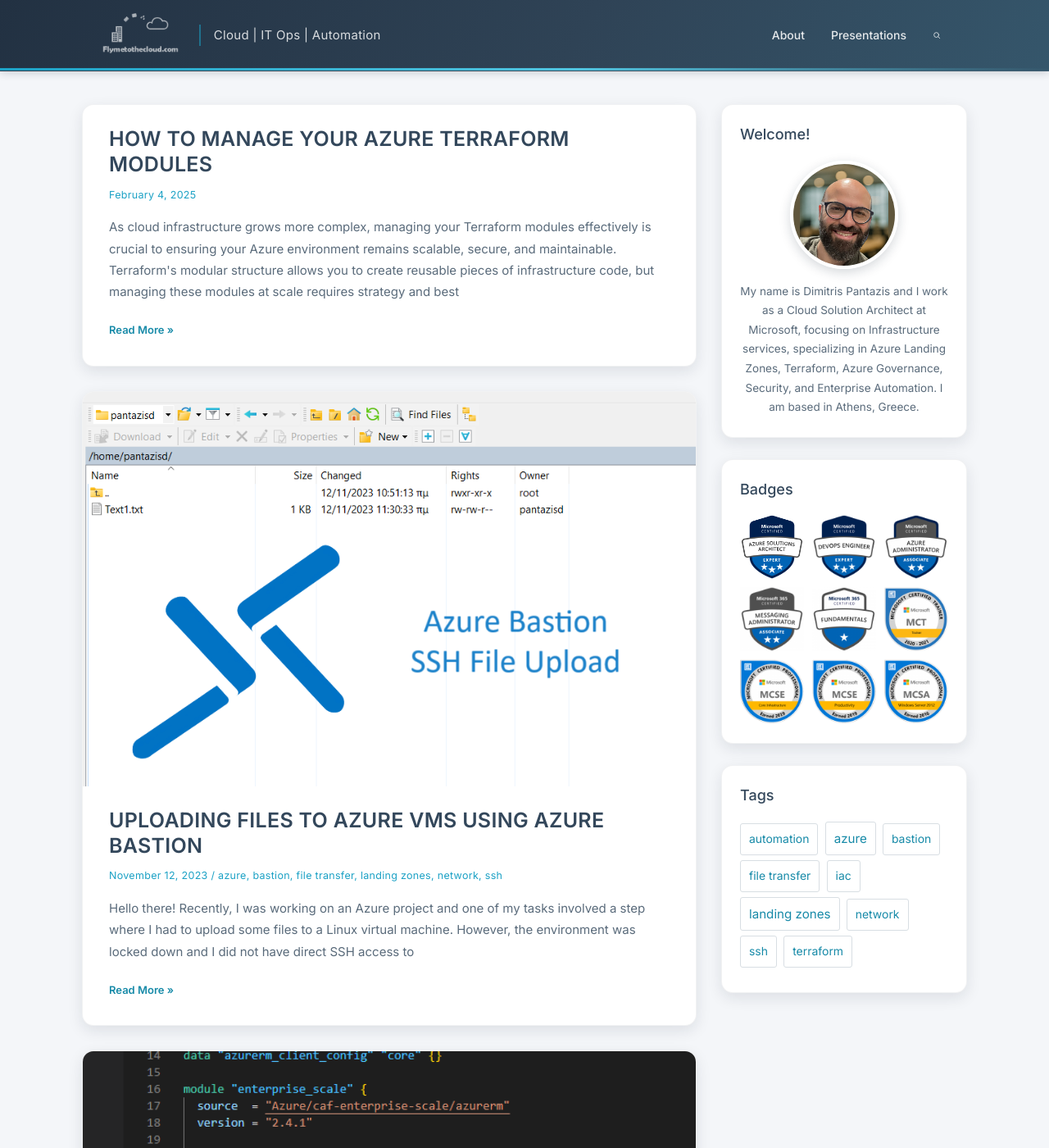
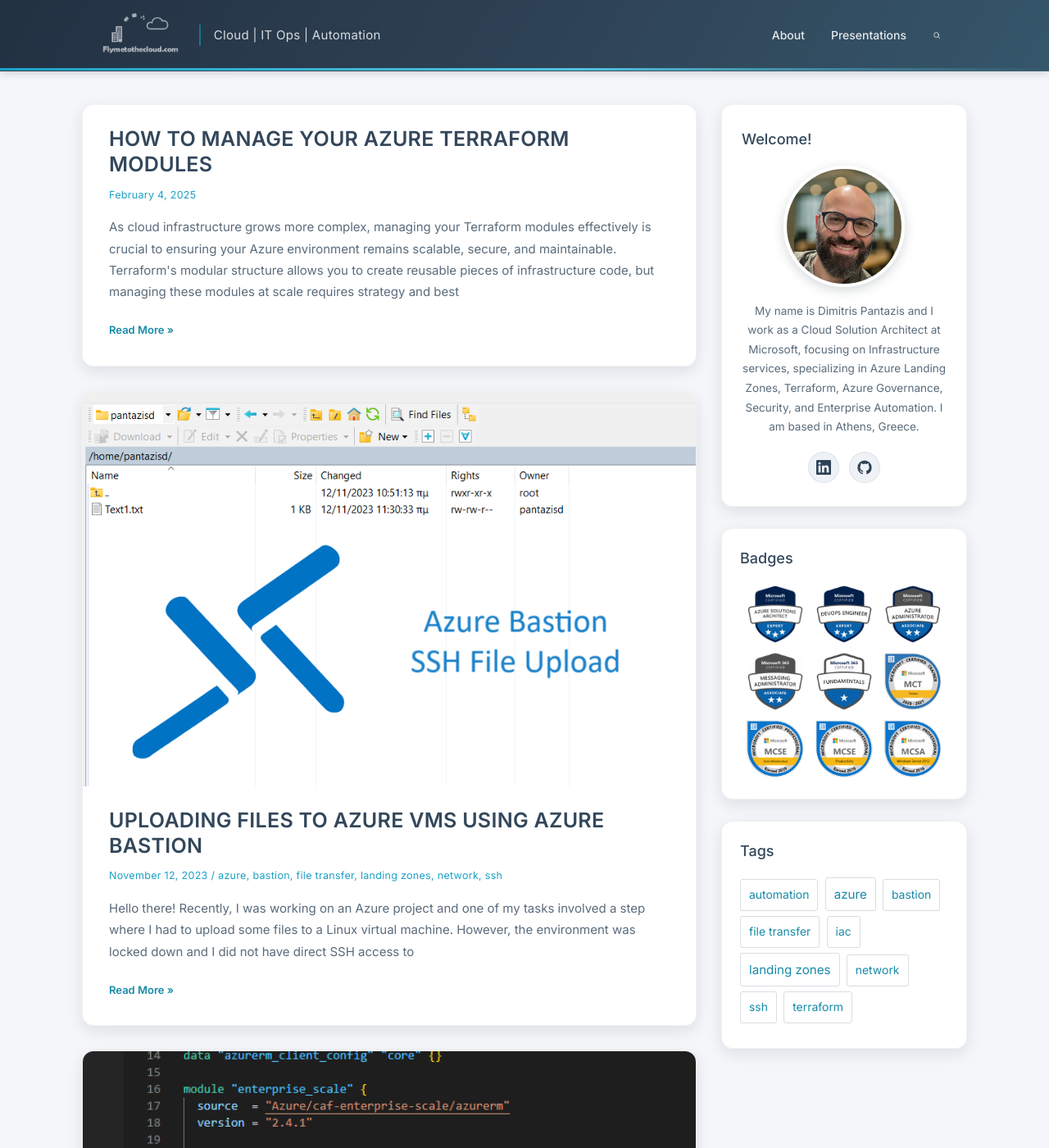
Before and after one commit to dpantaz/flymetothecloud, a Jekyll site: the page built from index.md, in a window 1280 px wide and 1400 px high. Shown: the whole window at 82% size. Built offline with Jekyll 4.4.1, drawn with Linux system fonts in a browser that asks for light colours.

Commit message:
Rebalance sidebar to lead with the profile
Make the profile the visual anchor over the certifications: enlarge the
avatar (132->148px), add extra card padding, and add LinkedIn/GitHub icon
buttons (URLs from the About page). Reduce badge size ~11% with more gap
and a slight desaturation so the colorful grid no longer outweighs the
profile.

Co-authored-by: Copilot App <223556219+Copilot@users.noreply.github.com>
Copilot-Session: 3dd01e10-cf7f-4105-8805-ccea87f7022f

```diff
--- a/_config.yml
+++ b/_config.yml
@@ -19,6 +19,9 @@ author:
     Landing Zones, Terraform, Azure Governance, Security, and Enterprise
     Automation.
     I am based in Athens, Greece.
+  social:
+    linkedin: https://www.linkedin.com/in/dpantaz/
+    github: https://github.com/dpantaz
 
 # --- Navigation --------------------------------------------------------------
 nav:
--- a/_includes/sidebar.html
+++ b/_includes/sidebar.html
@@ -6,6 +6,20 @@
     <div class="welcome-body">
       {% if site.author.photo %}<img class="welcome-photo" src="{{ site.author.photo | relative_url }}" alt="{{ site.author.name }}">{% endif %}
       <p>{{ site.author.bio }}</p>
+      {% if site.author.social %}
+      <div class="welcome-social">
+        {% if site.author.social.linkedin %}
+        <a href="{{ site.author.social.linkedin }}" class="social-link" aria-label="LinkedIn" title="LinkedIn" target="_blank" rel="noopener">
+          <svg viewBox="0 0 24 24" width="18" height="18" fill="currentColor" aria-hidden="true"><path d="M20.45 20.45h-3.56v-5.57c0-1.33-.02-3.04-1.85-3.04-1.85 0-2.14 1.45-2.14 2.94v5.67H9.35V9h3.42v1.56h.05c.48-.9 1.63-1.85 3.36-1.85 3.6 0 4.27 2.37 4.27 5.45v6.29zM5.34 7.43a2.07 2.07 0 1 1 0-4.14 2.07 2.07 0 0 1 0 4.14zM7.12 20.45H3.55V9h3.57v11.45zM22.22 0H1.77C.79 0 0 .77 0 1.72v20.56C0 23.23.79 24 1.77 24h20.45c.98 0 1.78-.77 1.78-1.72V1.72C24 .77 23.2 0 22.22 0z"/></svg>
+        </a>
+        {% endif %}
+        {% if site.author.social.github %}
+        <a href="{{ site.author.social.github }}" class="social-link" aria-label="GitHub" title="GitHub" target="_blank" rel="noopener">
+          <svg viewBox="0 0 24 24" width="18" height="18" fill="currentColor" aria-hidden="true"><path d="M12 .5A11.5 11.5 0 0 0 .5 12a11.5 11.5 0 0 0 7.86 10.92c.58.1.79-.25.79-.56v-2c-3.2.7-3.88-1.37-3.88-1.37-.53-1.34-1.29-1.7-1.29-1.7-1.06-.72.08-.7.08-.7 1.17.08 1.78 1.2 1.78 1.2 1.04 1.78 2.73 1.27 3.4.97.1-.75.4-1.27.73-1.56-2.55-.29-5.24-1.28-5.24-5.68 0-1.26.45-2.28 1.19-3.09-.12-.29-.52-1.46.11-3.05 0 0 .97-.31 3.18 1.18a11 11 0 0 1 5.79 0c2.2-1.49 3.17-1.18 3.17-1.18.63 1.59.23 2.76.11 3.05.74.81 1.19 1.83 1.19 3.09 0 4.41-2.69 5.38-5.25 5.67.41.35.78 1.05.78 2.12v3.14c0 .31.21.67.8.56A11.5 11.5 0 0 0 23.5 12 11.5 11.5 0 0 0 12 .5z"/></svg>
+        </a>
+        {% endif %}
+      </div>
+      {% endif %}
     </div>
   </section>
   {% endif %}
--- a/assets/css/style.css
+++ b/assets/css/style.css
@@ -275,26 +275,60 @@ img { max-width: 100%; height: auto; }
   font-size: 18px;
   color: var(--ink);
 }
+.widget-welcome { padding: 26px 24px 28px; }
 .welcome-body { text-align: center; }
 .welcome-photo {
   display: block;
-  width: 132px;
-  height: 132px;
+  width: 148px;
+  height: 148px;
   object-fit: cover;
-  margin: 4px auto 16px;
+  margin: 6px auto 18px;
   border-radius: 50%;
   border: 4px solid #fff;
   box-shadow: 0 4px 14px rgba(16, 34, 48, .18);
 }
 .welcome-body p { margin: 0; font-size: 13.5px; }
+.welcome-social {
+  display: flex;
+  justify-content: center;
+  gap: 12px;
+  margin-top: 18px;
+}
+.social-link {
+  display: inline-flex;
+  align-items: center;
+  justify-content: center;
+  width: 38px;
+  height: 38px;
+  border-radius: 50%;
+  color: var(--navy);
+  background: #eef2f6;
+  border: 1px solid rgba(16, 34, 48, .08);
+  transition: color .15s ease, background .15s ease, transform .15s ease;
+}
+.social-link:hover {
+  color: #fff;
+  background: var(--teal);
+  border-color: var(--teal);
+  transform: translateY(-2px);
+  text-decoration: none;
+}
+.social-link svg { display: block; }
 
 .badge-grid {
   display: grid;
   grid-template-columns: repeat(3, 1fr);
-  gap: 10px;
+  gap: 12px 14px;
   align-items: center;
+  padding: 2px 8px;
 }
-.badge-grid img { width: 100%; height: auto; }
+.badge-grid img {
+  width: 100%;
+  height: auto;
+  filter: saturate(.9);
+  transition: filter .15s ease, transform .15s ease;
+}
+.badge-grid img:hover { filter: saturate(1); transform: scale(1.04); }
 
 .tag-cloud { line-height: 2.2; }
 .tag-pill {
```
